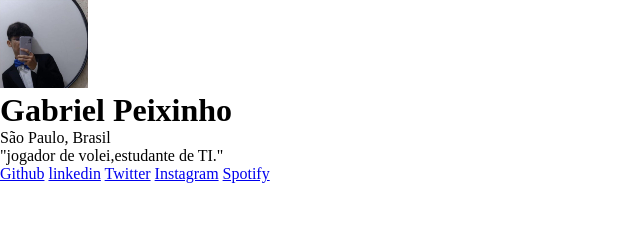
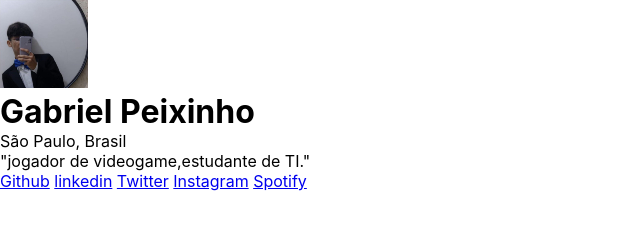
Before and after one commit to GabrielPeixinho11ATI/meu-link, a plain HTML site: page index.html in a window 1280 px wide. Shown: the whole page, without its empty margins (0-640 px from the left). Drawn offline with Linux system fonts and the light colour scheme.

Commit message:
fonte inter adicionada

```diff
--- a/index.html
+++ b/index.html
@@ -12,7 +12,7 @@
         <h1>Gabriel Peixinho</h1>
         <p>São Paulo, Brasil</p>
 
-        <p>"jogador de volei,estudante de TI."</p>
+        <p>"jogador de videogame,estudante de TI."</p>
 
         <a href="https://github.com/GabrielPeixinho11ATI/meu-link">Github</a>
         <a href="https://www.linkedin.com/in/gabriel-peixinho-4804a02b8/">linkedin</a>
--- a/style.css
+++ b/style.css
@@ -3,4 +3,5 @@
     margin: 0;
     padding: 0;
     box-sizing: border-box;
+    font-family: "Inter", sans-serif;
 }
```
